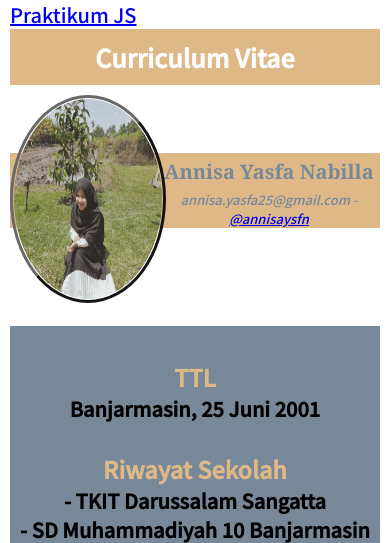
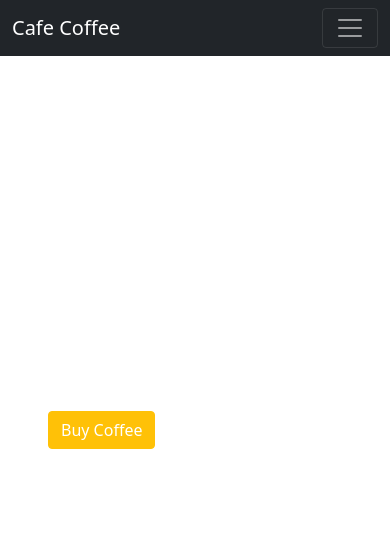
Before and after one commit to annisaysfn/20190140043_AnnisaYasfaNabilla, a PHP site: page / in a window 390 px wide. Shown: the top 543 px of the page. Run offline with PHP 8.4, Linux system fonts and the light colour scheme.

Commit message:
bootstrap

```diff
--- a/index.html
+++ b/index.html
@@ -1,73 +1,188 @@
-<!DOCTYPE html>
+
+<!doctype html>
 <html lang="en">
 
     <head>
-    <meta charset="UTF-8">
-    <meta http-equiv="X-UA-Compatible" content="IE=edge">
-    <meta name="viewport" content="width=device-width, initial-scale=1.0">
-    <title>Curriculum Vitae</title>
-    <link href="https://fonts.googleapis.com/css2?family=Noto+Sans+JP:wght@300;500&display=swap" rel="stylesheet">
-    <link rel="stylesheet" href="style.css">
+        <meta charset="utf-8">
+        <meta name="viewport" content="width=device-width, initial-scale=1">
+        <link href="https://cdn.jsdelivr.net/npm/bootstrap@5.0.0-beta3/dist/css/bootstrap.min.css" rel="stylesheet"
+        integrity="sha384-eOJMYsd53ii+scO/bJGFsiCZc+5NDVN2yr8+0RDqr0Ql0h+rP48ckxlpbzKgwra6" crossorigin="anonymous">
     </head>
 
     <body>
-    <a href="praktikumjavascript.html">Praktikum JS</a>
-    <div class="heading">
-        <div class="baris1">
-        <h1>Curriculum Vitae</h1>
-        <img src="index.jpg" alt="">
+        <script src="https://cdn.jsdelivr.net/npm/bootstrap@5.0.0-beta3/dist/js/bootstrap.bundle.min.js"
+        integrity="sha384-JEW9xMcG8R+pH31jmWH6WWP0WintQrMb4s7ZOdauHnUtxwoG2vI5DkLtS3qm9Ekf" crossorigin="anonymous"></script>
+        <header>
+            <nav class="navbar navbar-expand-lg navbar-dark bg-dark">
+            <div class="container">
+                <a class="navbar-brand" href="#">Cafe Coffee</a>
+                <button class="navbar-toggler" type="button" data-bs-toggle="collapse"
+                data-bs-target="#navbarNavAltMarkup" aria-controls="navbarNavAltMarkup" aria-expanded="false"
+                aria-label="Toggle navigation">
+                <span class="navbar-toggler-icon"></span>
+                </button>
+                <div class="collapse navbar-collapse" id="navbarNavAltMarkup">
+                <div class="navbar-nav ms-auto">
+                    <a class="nav-link active" aria-current="page" href="#">Home</a>
+                    <a class="nav-link" href="#">Products</a>
+                    <a class="nav-link" href="#">Merchandise</a>
                 </div>
-        <div class="baris2">
-        <h2>Annisa Yasfa Nabilla</h2>
-        <p>annisa.yasfa25@gmail.com -<a href="https://www.instagram.com/annisaysfn/">@annisaysfn</a></p>
+                </div>
+            </div>
+            </nav>
+        </header>
+
+        <section>
+            <div class="hero-banner container-fluid p-5 text-white">
+                <div class="row mt-5">
+                    <div class="col-md-6">
+                        <h1>Cafe of the best coffe in the world</h1>
+                        <p>Lorem, ipsum dolor sit amet consectetur adipisicing elit. Porro commodi
+                            necessitatibus sequi vel ad quos
+                            doloremque tempora, voluptatibus ab soluta accusamus quo voluptatem corrupti, quis quod obcaecati
+                            enim.
+                            Facilis, voluptatum.
+                        </p>
+                        <button type="button" class="btn btn-warning text-white">Buy Coffee</button>
+                    </div>
+                    <div class="col-md-6"></div>
+                </div>
+                </div>
+        </section>
+
+        <div class="container">
+            <div class="row mt-5">
+                <div class="col-md-12 col-lg-4">
+                    <div class="card mb-5">
+                        <img src="https://images.unsplash.com/photo-1498804103079-a6351b050096?ixid=MXwxMjA3fDB8MHxwaG90by1wYWdlfHx8fGVufDB8fHw%3D&ixlib=rb-1.2.1&auto=format&fit=crop&w=634&q=80"
+                        class="card-img-top" alt="..." height="300px" style="object-fit: cover;">
+                        <div class="card-body">
+                            <p class="card-text">Some quick example text to build on the card title and make up the bulk of the
+                                card's content.
+                            </p>
+                        </div>
+                    </div>
+                </div>
+                <div class="col-md-12 col-lg-4">
+                    <div class="card mb-5">
+                        <img src="https://images.unsplash.com/photo-1610889556528-9a770e32642f?ixid=MXwxMjA3fDB8MHxwaG90by1wYWdlfHx8fGVufDB8fHw%3D&ixlib=rb-1.2.1&auto=format&fit=crop&w=1175&q=80"
+                        class="card-img-top" alt="..." height="300px" style="object-fit: cover;">
+                        <div class="card-body">
+                            <p class="card-text">Some quick example text to build on the card title and make up the bulk of the
+                                card's content.
+                            </p>
+                        </div>
+                    </div>
+                </div>
+                <div class="col-md-12 col-lg-4">
+                    <div class="card mb-5">
+                        <img src="https://images.unsplash.com/photo-1544787219-7f47ccb76574?ixid=MXwxMjA3fDB8MHxwaG90by1wYWdlfHx8fGVufDB8fHw%3D&ixlib=rb-1.2.1&auto=format&fit=crop&w=663&q=80"
+                        class="card-img-top" alt="..." height="300px" style="object-fit: cover;">
+                        <div class="card-body">
+                            <p class="card-text">Some quick example text to build on the card title and make up the bulk of the
+                                card's content.
+                            </p>
+                        </div>
+                    </div>
+                </div>
             </div>
         </div>
 
-    <br>
-    <br>
-    <br>
-    <div class="left">
-        <h3><br>TTL</h3>
-        <p>Banjarmasin, 25 Juni 2001</p>
-        <br>
-        <h3>Riwayat Sekolah</h3>
-        <p>
-            - TKIT Darussalam Sangatta <br>
-            - SD Muhammadiyah 10 Banjarmasin <br>
-            - MTs PPMI Assalaam Surakarta <br>
-            - SMAN 7 Banjarmasin
-        </p>
-        <br>
-        <h3>Universitas</h3>
-        <p>Universitas Muhammadiyah Yogyakarta</p>
-        <br>
-        <h3>Skill</h3>
-        <p>Microsoft Office</p>
-        <br>
+        <section>
+            <div class="container">
+                <div class="row mt-5">
+                    <div class="col-md-6 mb-5">
+                        <div class="accordion accordion-flush" id="accordionFlushExample">
+                            <div class="accordion-item">
+                                <h2 class="accordion-header" id="flush-headingOne">
+                                <button class="accordion-button collapsed" type="button" data-bs-toggle="collapse"
+                                data-bs-target="#flush-collapseOne" aria-expanded="false"
+                                aria-controls="flush-collapseOne">
+                                    Apakah kopi kami istimewa?
+                                </button>
+                                </h2>
+                                <div id="flush-collapseOne" class="accordion-collapse collapse"
+                                aria-labelledby="flush-headingOne" data-bs-parent="#accordionFlushExample">
+                                <div class="accordion-body">Placeholder content for this accordion, which is intended to
+                                    demonstrate the <code>.accordion-flush</code> class. This is the first item's accordion
+                                    body.</div>
                                 </div>
+                            </div>
+                            <div class="accordion-item">
+                                <h2 class="accordion-header" id="flush-headingTwo">
+                                <button class="accordion-button collapsed" type="button" data-bs-toggle="collapse"
+                                data-bs-target="#flush-collapseTwo" aria-expanded="false"
+                                aria-controls="flush-collapseTwo">
+                                    Apakah kopi kami dibuat dengan bahan pilihan?
+                                </button>
+                                </h2>
+                                <div id="flush-collapseTwo" class="accordion-collapse collapse"
+                                aria-labelledby="flush-headingTwo" data-bs-parent="#accordionFlushExample">
+                                <div class="accordion-body">Placeholder content for this accordion, which is intended to
+                                    demonstrate the <code>.accordion-flush</code> class. This is the second item's accordion
+                                    body. Let's imagine this being filled with some actual content.</div>
+                                </div>
+                            </div>
+                            <div class="accordion-item">
+                                <h2 class="accordion-header" id="flush-headingThree">
+                                <button class="accordion-button collapsed" type="button" data-bs-toggle="collapse"
+                                data-bs-target="#flush-collapseThree" aria-expanded="false"
+                                aria-controls="flush-collapseThree">
+                                    Senyaman apakah toko kami?
+                                </button>
+                                </h2>
+                                <div id="flush-collapseThree" class="accordion-collapse collapse"
+                                aria-labelledby="flush-headingThree" data-bs-parent="#accordionFlushExample">
+                                <div class="accordion-body">Placeholder content for this accordion, which is intended to
+                                    demonstrate the <code>.accordion-flush</code> class. This is the third item's accordion
+                                    body. Nothing more exciting happening here in terms of content, but just filling up the
+                                    space to make it look, at least at first glance, a bit more representative of how this
+                                    would look in a real-world application.</div>
+                                </div>
+                            </div>
+                        </div>
+                    </div>
+                    <div class="col-md-6 mb-5">
+                        <form>
+                            <div class="mb-3">
+                                <label for="exampleInputEmail1" class="form-label">Email address</label>
+                                <input type="email" class="form-control" id="exampleInputEmail1" aria-describedby="emailHelp">
+                                <div id="emailHelp" class="form-text">We'll never share your email with anyone else.</div>
+                            </div>
+                            <div class="mb-3">
+                                <label for="exampleInputPassword1" class="form-label">Password</label>
+                                <input type="password" class="form-control" id="exampleInputPassword1">
+                            </div>
+                            <div class="mb-3 form-check">
+                                <input type="checkbox" class="form-check-input" id="exampleCheck1">
+                                <label class="form-check-label" for="exampleCheck1">Check me out</label>
+                            </div>
+                            <button type="submit" class="btn btn-primary">Submit</button>
+                        </form>
+                    </div>
+                </div>
+            </div>
+        </section>
 
-    <div class="right">
-        <h3>Riwayat Organisasi</h3>
-        <p>
-            - Bendahara OSIS 2015/2016 <br>
-            - Anggota Kerohanian KMTI 2019/2020
-        </p>
-        <br>
-        <h3>Motivasi Masuk IT</h3>
-        <p>
-            Ingin Mengetahui Lebih Banyak tentang <br>
-            Perkembangan Teknologi
-        </p>
-        <br>
-        <h3>Harapan Setelah Lulus IT</h3>
-        <p>
-            - Dapat mengembangkan apa yang sudah dipelajari <br>
-            secara terus-menerus <br>
-            - Membuat aplikasi atau teknologi yang dapat memudahkan <br>
-            orang-orang bekerja <br>
-            - Jadi orang kaya yang dermawan
-        </p>
+        <footer>
+            <div class="container">
+                <div class="row mt-5">
+                    <div class="col-md-12 col-lg-4">
+                        <div class="card mb-5">
+                            <img
+                            src="https://images.unsplash.com/photo-1578352656969-e3124508e249?ixlib=rb-1.2.1&ixid=MXwxMjA3fDB8MHxwaG90by1wYWdlfHx8fGVufDB8fHw%3D&auto=format&fit=crop&w=634&q=80"
+                            class="card-img-top" alt="..." height="300px" style="object-fit: cover;"
+                            >
+                            <div class="card-body">
+                                <p class="card-text">Some quick example text to build on the card title and make up the bulk of the
+                                    card's content.</p>
                             </div>
+                        </div>
+                    </div>
+                </div>
+            </div>
+        </footer>
 
     </body>
+
 </html>
--- a/style.css
+++ b/style.css
@@ -1,209 +1,11 @@
-* {
-    margin: 0;
-    padding: 0;
+.hero-banner{
+    background-image: url('https://images.unsplash.com/photo-1521017432531-fbd92d768814?ixlib=rb-1.2.1&ixid=MXwxMjA3fDB8MHxwaG90by1wYWdlfHx8fGVufDB8fHw%3D&auto=format&fit=crop&w=1050&q=80');
+    background-size: cover;
+    height: 500px;
+    background-position: center;
+    background-repeat: no-repeat;
 }
 
-body {
-    font-size: 20px;
-    font-family: 'Noto Sans JP', Arial, Helvetica, sans-serif;
-    margin-right: 70px;
-    margin-left: 70px;
-}
-
-.heading {
+.footer{
     height: 50px;
 }
-
-.baris1 {
-    width: 35%;
-    margin-bottom: 30px;
-}
-
-.baris1 img {
-    display: block;
-    margin-left: auto;
-    margin-right: auto;
-    width: 200px;
-    height: 200px;
-    border-radius: 70%;
-    border: dimgrey;
-    border-style: dashed;
-    padding: 5px;
-    margin-bottom: 10px;
-}
-
-.baris1 h1 {
-    background-color: burlywood;
-    text-align: center;
-    font-weight: bold;
-    font-size: 35px;
-    padding: 10px;
-}
-
-.baris2 {
-    width: 65%;
-    float: right;
-    text-align: center;
-    margin-top: -200px;
-}
-
-.baris2 h2 {
-    font-size: 22px;
-    font-family: Georgia, 'Times New Roman', Times, serif;
-}
-
-.baris2 p {
-    font-size: 14px;
-    font-style: italic;
-}
-
-.left {
-    background-color: lightslategrey;
-    width: 35%;
-    text-align: center;
-    margin-top: 150px;
-}
-
-.left h3 {
-    text-align: center;
-    color: burlywood;
-}
-
-.left p {
-    font-weight: bold;
-}
-
-.right {
-    width: 65%;
-    float: right;
-    margin-top: -450px;
-}
-
-.right h3 {
-    text-align: center;
-    color: burlywood;
-}
-
-.right p {
-    font-weight: bold;
-    text-align: center;
-}
-
-/*Responsive*/
-
-@media (max-width: 780px) {
-    body {
-        margin-left: 30px;
-        margin-right: 30px;
-    }
-
-    .heading {
-        height: 50px;
-        margin-bottom: 40px;
-    }
-
-    .baris1 {
-        background-color: burlywood;
-        width: 100%;
-        text-align: center;
-    }
-
-    .baris1 h1 {
-        color: black;
-        font-size: 30px;
-    }
-
-    .baris1 img {
-        margin-top: 10px;
-        border-style: outset;
-    }
-
-    .baris2 {
-        background-color: gainsboro;
-        width: 100%;
-        float: none;
-        margin-top: 10px;
-        text-align: center;
-    }
-
-    .baris2 h2 {
-        color: lightslategray;
-    }
-
-    .baris2 p {
-        color: lightslategray;
-    }
-
-    .left {
-        width: 100%;
-        margin-top: 200px;
-        margin-bottom: 40px;
-    }
-
-    .right {
-        width: 100%;
-        float: none;
-        margin-top: 0;
-    }
-}
-
-@media (max-width: 580px) {
-
-    body {
-        margin-left: 10px;
-        margin-right: 10px;
-    }
-
-    .heading {
-        height: 50px;
-    }
-
-    .baris1 h1 {
-        background-color: burlywood;
-        color: white;
-        font-size: 25px;
-    }
-
-    .baris1 img {
-        width: 40%;
-        float: left;
-        position: relative;
-        margin-top: 10px;
-        padding: 1px;
-    }
-
-    .baris2 {
-        background-color:burlywood;
-        color: black;
-        float: right;
-        width: 100%;
-        margin-top: -160px;
-    }
-
-    .baris2 h2 {
-        margin-top: 5px;
-        margin-bottom: 5px;
-        font-size: 20px;
-        text-align: center;
-        width: 60%;
-        float: right;
-    }
-
-    .baris2 p {
-        font-size: 13px;
-        text-align: center;
-        width: 60%;
-        float: right;
-    }
-
-    .left {
-        width: 100%;
-        margin-top: 120px;
-    }
-
-    .right {
-        width: 100%;
-        float: none;
-        margin-top: 0;
-    }
-}
```
Lines whose indentation alone changed are shown as unchanged.
